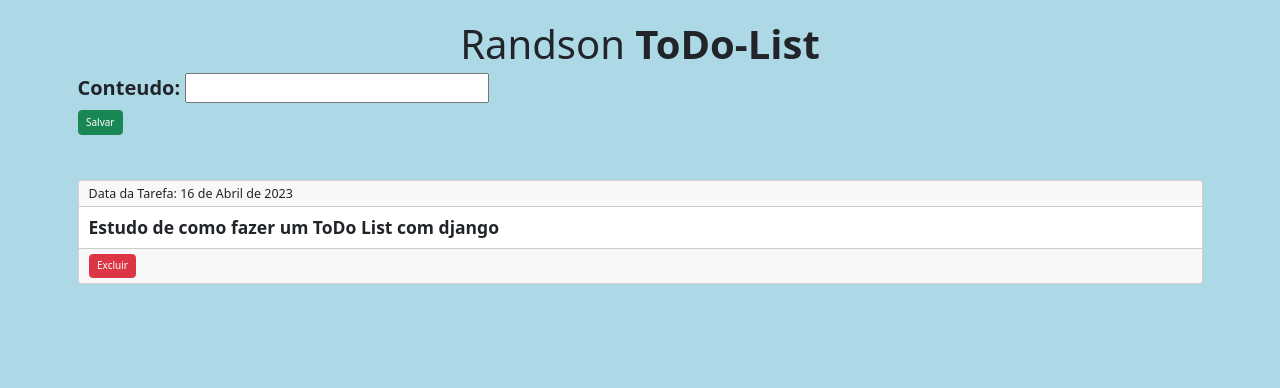
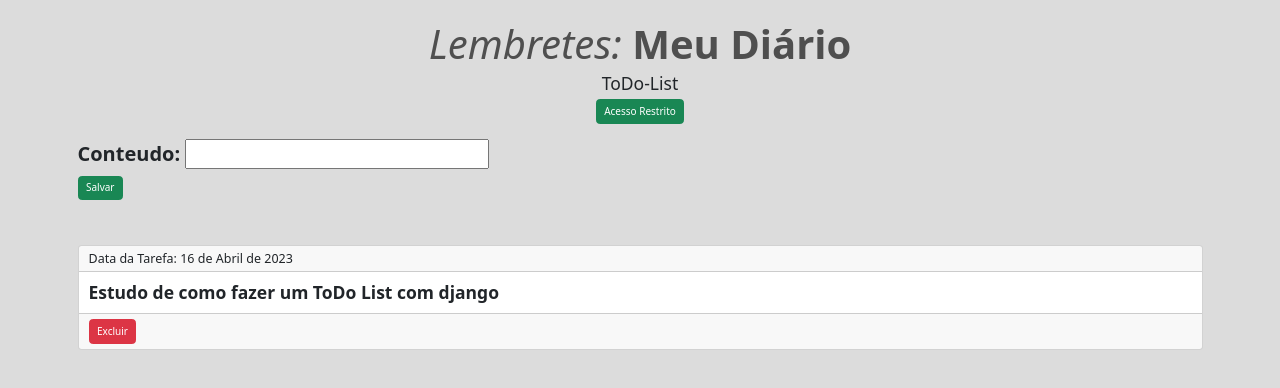
Before and after one commit to StudioRandson/Meu_Diario, a Django app: page /tarefas/ in a window 1280 px wide. Shown: the top 388 px of the page. Run offline with Django 4.2, Linux system fonts and the light colour scheme; data comes from the database, SQL or seed files in the repository; both versions use the stored data as it was after the commit; some libraries are stand-ins or nearby versions.

Commit message:
segundo commit

```diff
--- a/app/admin.py
+++ b/app/admin.py
@@ -1,8 +1,8 @@
 from django.contrib import admin
 from .models import Tarefa
 
-# Register your models here.
-
 @admin.register(Tarefa)
 class TarefaAdmin(admin.ModelAdmin):
+    search_fields=('conteudo', 'data')
     list_display = ['id', 'conteudo', 'data',]
+    list_filter = ('conteudo', 'data')
--- a/app/templates/lista.html
+++ b/app/templates/lista.html
@@ -5,12 +5,13 @@
 
 <style>
     body{
-        background-color: #ADD8E6;
+        background-color: #DCDCDC;
     }
 
     h1{
         margin-top: 20px;
         font-size: 40px;
+        color: #4F4F4F;
     }
   </style>
 
@@ -22,11 +23,19 @@
     <meta charset="UTF-8">
     <meta http-equiv="X-UA-Compatible" content="IE=edge">
     <meta name="viewport" content="width=device-width, initial-scale=1.0">
+    <link href="https://cdnjs.cloudflare.com/ajax/libs/font-awesome/6.4.0/css/all.min.css">
+    <link href="https://cdn.datatables.net/1.13.4/css/dataTables.bootstrap5.min.css" rel="stylesheet">
     <title>Tarefas</title>
 </head>
 <body>
     <div class="container">
-        <h1 class="text-center">Randson <strong> ToDo-List </strong></h1>
+
+        <h1 class="text-center"><i>Lembretes:</i><strong> Meu Diário </strong></h1>
+        <div class="text-center">
+        <h3 class="text-center">ToDo-List</h3>
+        <a href="/admin/" class="btn btn-success text-center">Acesso Restrito</a>
+        </div>
+        <br>
                         <form  method="post"> {%csrf_token%}
                             <h2>{{form|bootstrap}}</h2>
                             <button class="btn btn-success" type="submit">Salvar</button>
@@ -46,5 +55,14 @@
                         </div>
                     {% endfor %}
             {% endblock %}
+
+            {% for contact in page_obj %}
+    {# Each "contact" is a Contact model object. #}
+    {{ contact.full_name|upper }}<br>
+    ...
+{% endfor %}
+
+
 </body>
+
 </html>
--- a/app/templates/model.html
+++ b/app/templates/model.html
@@ -4,7 +4,7 @@
     <meta charset="UTF-8">
     <meta http-equiv="X-UA-Compatible" content="IE=edge">
     {% include './header.html' %}
-    <title>ToDo-List App</title>
+    <title>Lembretes - Meu Diário</title>
 </head>
 <body>
     {% block estilo%} {% endblock%}
--- a/app/urls.py
+++ b/app/urls.py
@@ -6,4 +6,5 @@ urlpatterns = [
     path('tarefas/', views.index),
     path('tarefas/delete/<slug:id>', views.delete_tarefa),
     path('', RedirectView.as_view(url='tarefas/'))
+
 ]
--- a/app/views.py
+++ b/app/views.py
@@ -1,6 +1,7 @@
 from django.shortcuts import render, redirect
 from .models import Tarefa
 from .forms import ConteudoForm
+
 
 def index(request):
     conteudo = Tarefa.objects.all()
--- a/list/urls.py
+++ b/list/urls.py
@@ -4,4 +4,5 @@ from django.urls import path, include
 urlpatterns = [
     path('admin/', admin.site.urls),
     path('', include('app.urls'))
+
 ]
```
Also changed, not shown: db.sqlite3. Lines whose indentation alone changed are shown as unchanged.
